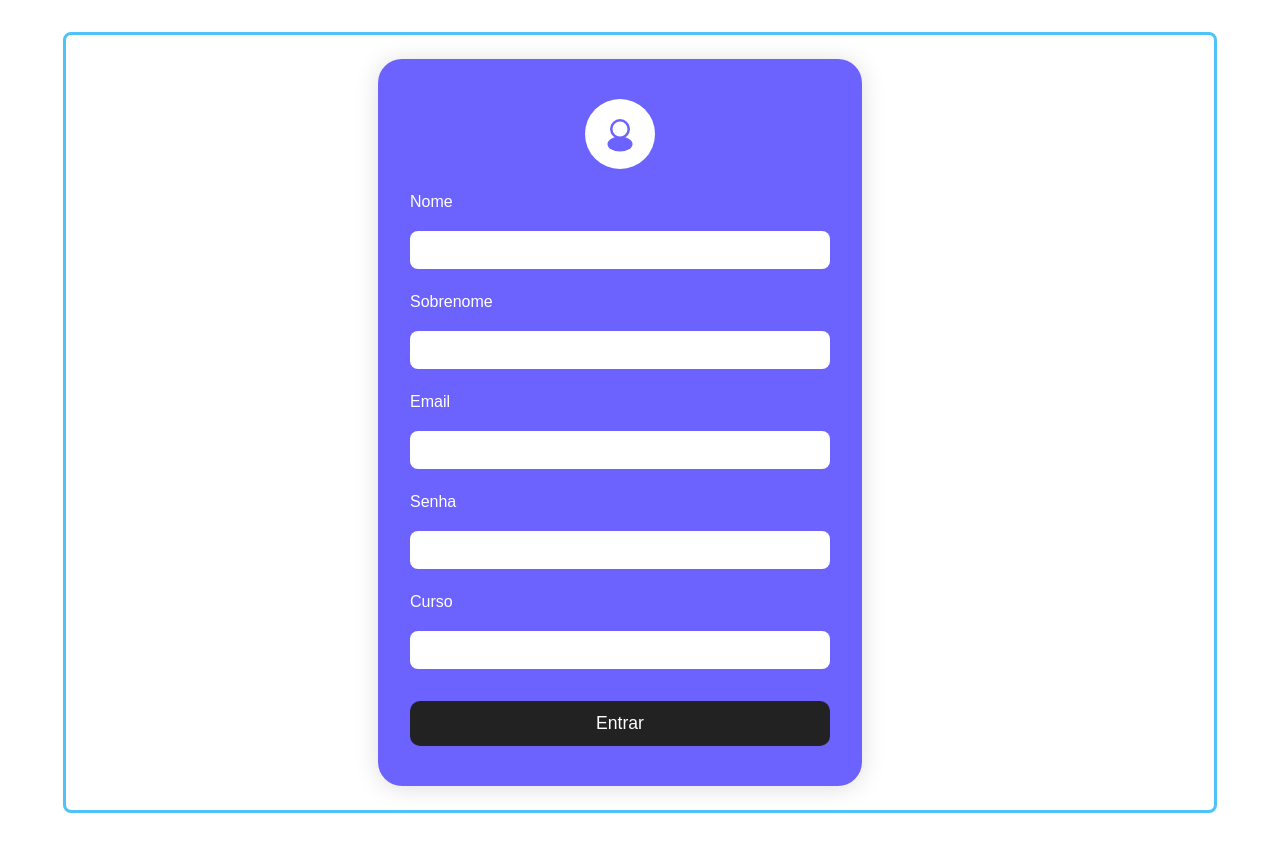
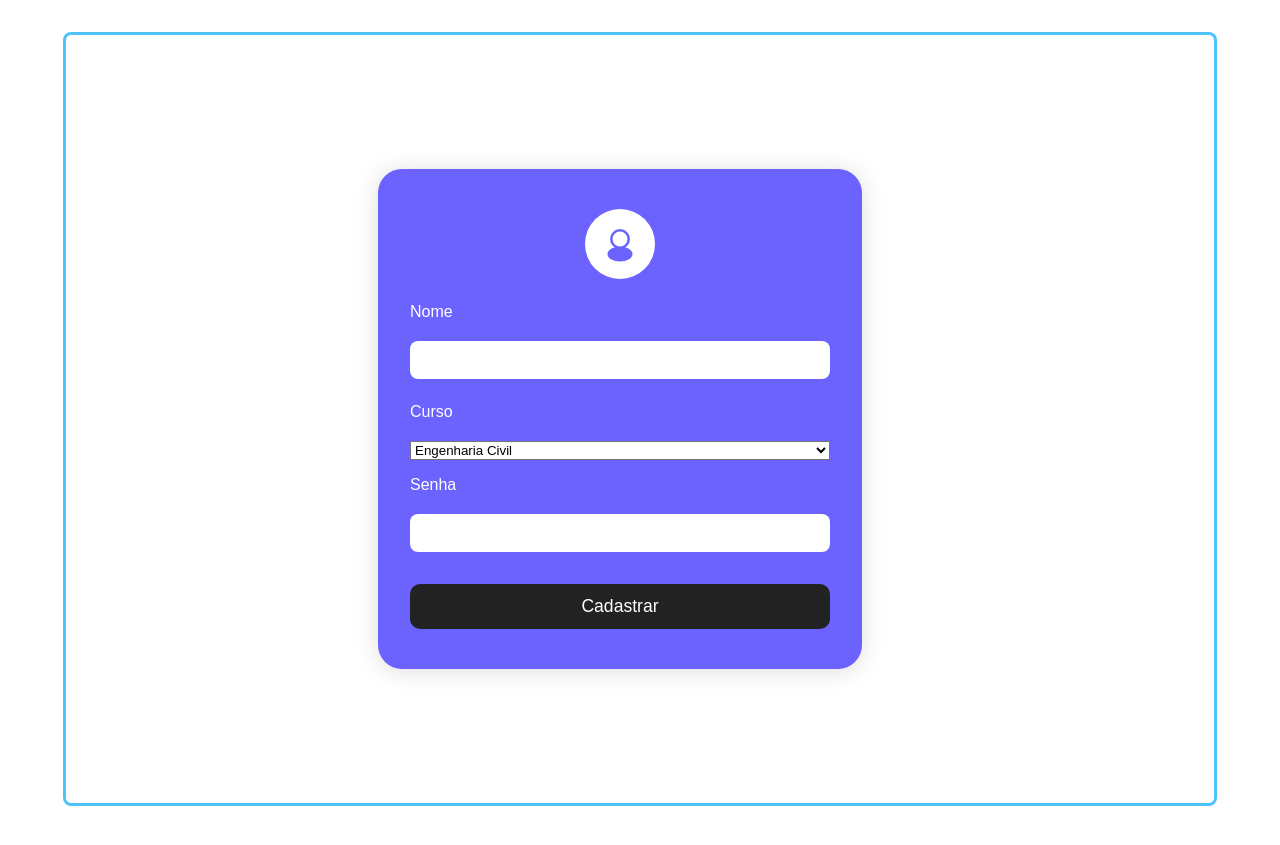
Before and after one commit to josephmansur9/projeto_indivual-segundo-modulo, a Node server app: template views/pages/views/cadastro.ejs in a window 1280 px wide. Shown: the part 64-909 px from the top of the page. After the commit the page ends 870 px from the top, so only its background shows below. Run offline with Node 20, Linux system fonts and the light colour scheme; the template is opened without the code that fills it, so the values that code supplies are empty.

Commit message:
eu estava errado, espero ser ultimo commit

```diff
--- a/views/pages/views/cadastro.ejs
+++ b/views/pages/views/cadastro.ejs
@@ -115,23 +115,19 @@
             <circle cx="32" cy="24" r="12" fill="#fff" />
           </svg>
         </div>
-        <form class="cadastro-form" action="/cadastro" method="POST">
-          <label for="nome">Nome</label>
-          <input type="text" id="nome" name="nome" required />
+        <form class="cadastro-form" action="/users" method="POST">
+          <label for="name">Nome</label>
+          <input type="text" id="name" name="name" required />
 
-          <label for="sobrenome">Sobrenome</label>
-          <input type="text" id="sobrenome" name="sobrenome" required />
+          <label for="id_curso">Curso</label>
+          <select id="id_curso" name="id_curso" required>
+            <option value="1">Engenharia Civil</option>
+            <option value="2">Ciência da Computação</option>
+          </select>
 
-          <label for="email">Email</label>
-          <input type="email" id="email" name="email" required />
-
-          <label for="senha">Senha</label>
-          <input type="password" id="senha" name="senha" required />
-
-          <label for="curso">Curso</label>
-          <input type="text" id="curso" name="curso" required />
-
-          <button type="submit">Entrar</button>
+          <label for="lastname">Senha</label>
+          <input type="password" id="lastname" name="lastname" required />
+          <button type="submit">Cadastrar</button>
         </form>
       </div>
       <div class="illustration">
```
Also changed, not shown: controllers/Usercontroller.js (+4 -3 lines), routes/frontRoutes.js (+9 -0 lines), views/pages/views/login.ejs (+7 -1 lines).
